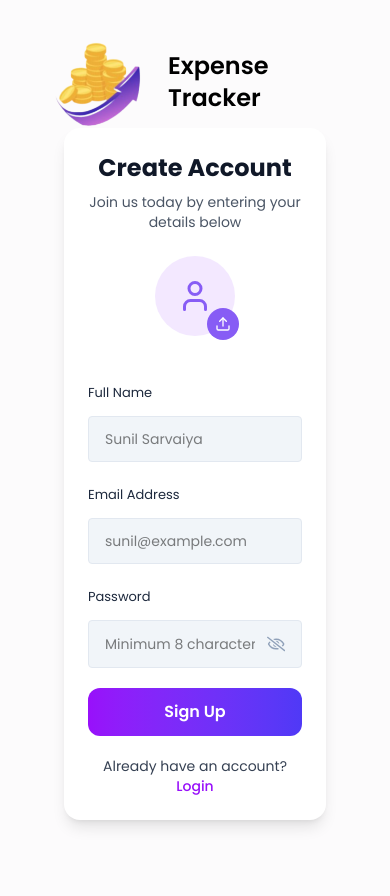
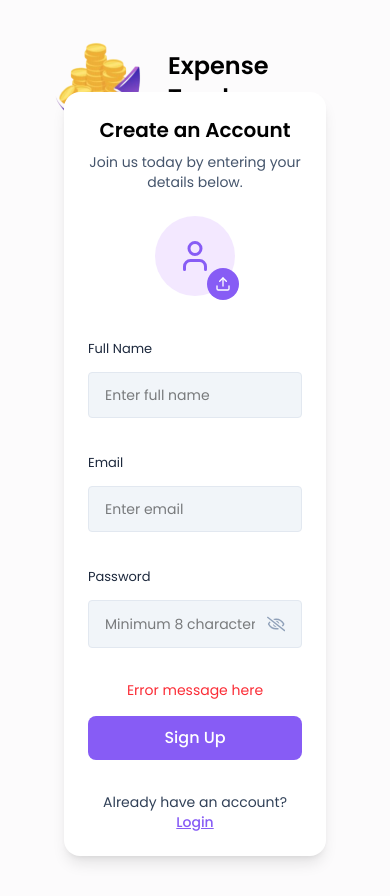
Before and after one commit to sarvaiya-sunil/SunExpenseMate, a React app in the folder frontend/: page /signup in a window 390 px wide. Built offline with nearby package versions, Linux system fonts and the light colour scheme; the HTML template or start-up script is replaced by a standard one.

Commit message:
responsive 7

```diff
--- a/frontend/src/pages/Auth/Signup.jsx
+++ b/frontend/src/pages/Auth/Signup.jsx
@@ -8,6 +8,7 @@ import { API_PATHS } from "../../utils/apiPaths";
 import axiosInstance from "../../utils/axiosInstance";
 import { UserContext } from "../../context/UserContext";
 import uploadImage from "../../utils/uploadImage";
+
 const Signup = () => {
   const [profilePic, setProfilePic] = useState(null);
   const [fullName, setFullName] = useState("");
@@ -15,11 +16,16 @@ const Signup = () => {
   const [password, setPassword] = useState("");
   const [error, setError] = useState("");
   const [loading, setLoading] = useState(false);
+
   const navigate = useNavigate();
+
   const { updateUser } = useContext(UserContext);
+
   const handleSignup = async (e) => {
     e.preventDefault();
+
     let profileImageUrl = "";
+
     if (!fullName) {
       setError("Please enter your full name");
       return;
@@ -36,19 +42,23 @@ const Signup = () => {
       setError("Please enter the password");
       return;
     }
+
     setError("");
     setLoading(true);
+
     try {
       if (profilePic) {
         const imgUploadRes = await uploadImage(profilePic);
         profileImageUrl = imgUploadRes.imageUrl || "";
       }
+
       const response = await axiosInstance.post(API_PATHS.AUTH.REGISTER, {
         fullName,
         email,
         password,
         profileImageUrl,
       });
+
       const { token, user } = response.data;
       if (token) {
         localStorage.setItem("token", token);
@@ -67,85 +77,60 @@ const Signup = () => {
   };
   return (
     <AuthLayout>
-      <div className="min-h-screen flex items-center justify-center px-4 py-8">
-        {/* Card */}
-        <div className="w-full max-w-md bg-white rounded-2xl shadow-lg p-6 sm:p-8">
-          {/* Heading */}
-          <div className="text-center mb-6">
-            <h2 className="text-2xl sm:text-3xl font-bold text-gray-900">
-              Create Account
-            </h2>
-            <p className="text-sm text-gray-600 mt-2">
-              Join us today by entering your details below
+      <div className="w-full min-h-screen flex items-center justify-center px-4 sm:px-6 lg:px-8">
+        {/* Card Container */}
+        <div className="w-full max-w-md bg-white shadow-lg rounded-2xl p-6 sm:p-8">
+          <h3 className="text-xl sm:text-2xl font-semibold text-black text-center md:text-left">
+            Create an Account
+          </h3>
+
+          <p className="text-sm text-slate-600 mt-2 mb-6 text-center md:text-left">
+            Join us today by entering your details below.
           </p>
+
+          <form className="space-y-4">
+            {/* Profile Photo */}
+            <div className="flex justify-center md:justify-start">
+              <ProfilePhotoSelector />
             </div>
 
-          {/* Form */}
-          <form onSubmit={handleSignup} className="space-y-5">
-            {/* Profile Selector */}
-            <div className="flex justify-center">
-              <ProfilePhotoSelector
-                image={profilePic}
-                setImage={setProfilePic}
-              />
-            </div>
-
-            {/* Full Name */}
-            <div>
+            {/* Responsive Grid */}
+            <div className="grid grid-cols-1 md:grid-cols-2 gap-4">
               <Input
-                value={fullName}
-                onChange={(e) => setFullName(e.target.value)}
                 label="Full Name"
-                placeholder="Sunil Sarvaiya"
+                placeholder="Enter full name"
                 type="text"
               />
-            </div>
 
-            {/* Email */}
-            <div>
+              <Input label="Email" placeholder="Enter email" type="email" />
+
+              <div className="md:col-span-2">
                 <Input
-                value={email}
-                onChange={(e) => setEmail(e.target.value)}
-                label="Email Address"
-                placeholder="sunil@example.com"
-                type="email"
-              />
-            </div>
-
-            {/* Password */}
-            <div>
-              <Input
-                value={password}
-                onChange={(e) => setPassword(e.target.value)}
                   label="Password"
                   placeholder="Minimum 8 characters"
                   type="password"
                 />
               </div>
+            </div>
 
-            {/* Error */}
-            {error && (
-              <p className="text-sm text-red-500 text-center">{error}</p>
-            )}
+            {/* Error Message */}
+            <p className="text-sm text-red-500 text-center md:text-left">
+              Error message here
+            </p>
 
             {/* Button */}
             <button
               type="submit"
-              disabled={loading}
-              className="w-full py-3 rounded-xl bg-gradient-to-r from-purple-600 to-indigo-600 text-white font-semibold transition-all duration-300 hover:scale-[1.02] active:scale-95 disabled:opacity-70"
+              className="w-full py-2.5 rounded-lg bg-primary text-white font-medium transition hover:opacity-90"
             >
-              {loading ? "Creating Account..." : "Sign Up"}
+              Sign Up
             </button>
 
-            {/* Login Link */}
-            <p className="text-sm text-center text-gray-700">
+            <p className="text-sm text-slate-700 text-center mt-4">
               Already have an account?{" "}
-              <Link
-                to="/login"
-                className="text-purple-600 font-medium hover:underline"
-              >
+              <span className="font-medium text-primary underline cursor-pointer">
                 Login
-              </Link>
+              </span>
             </p>
           </form>
         </div>
@@ -153,4 +138,5 @@ const Signup = () => {
     </AuthLayout>
   );
 };
+
 export default Signup;
```
Lines whose indentation alone changed are shown as unchanged.
